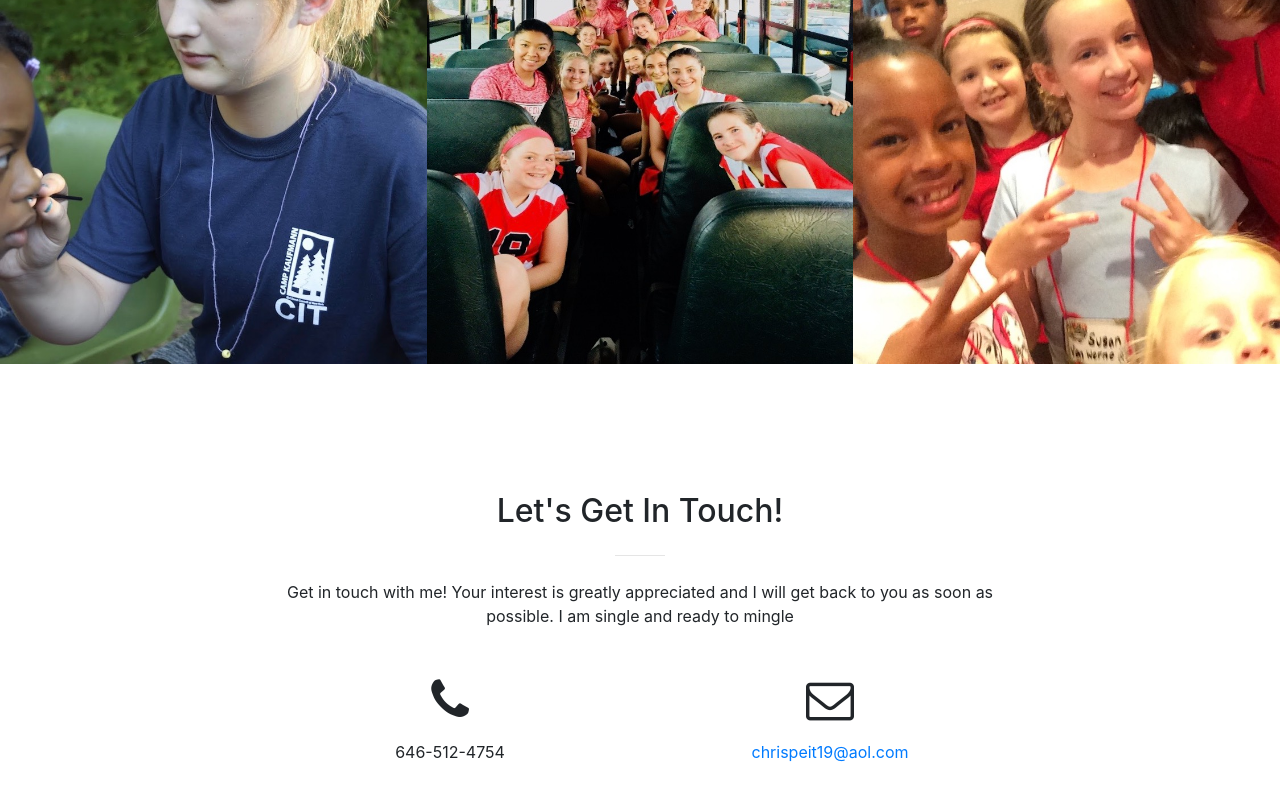
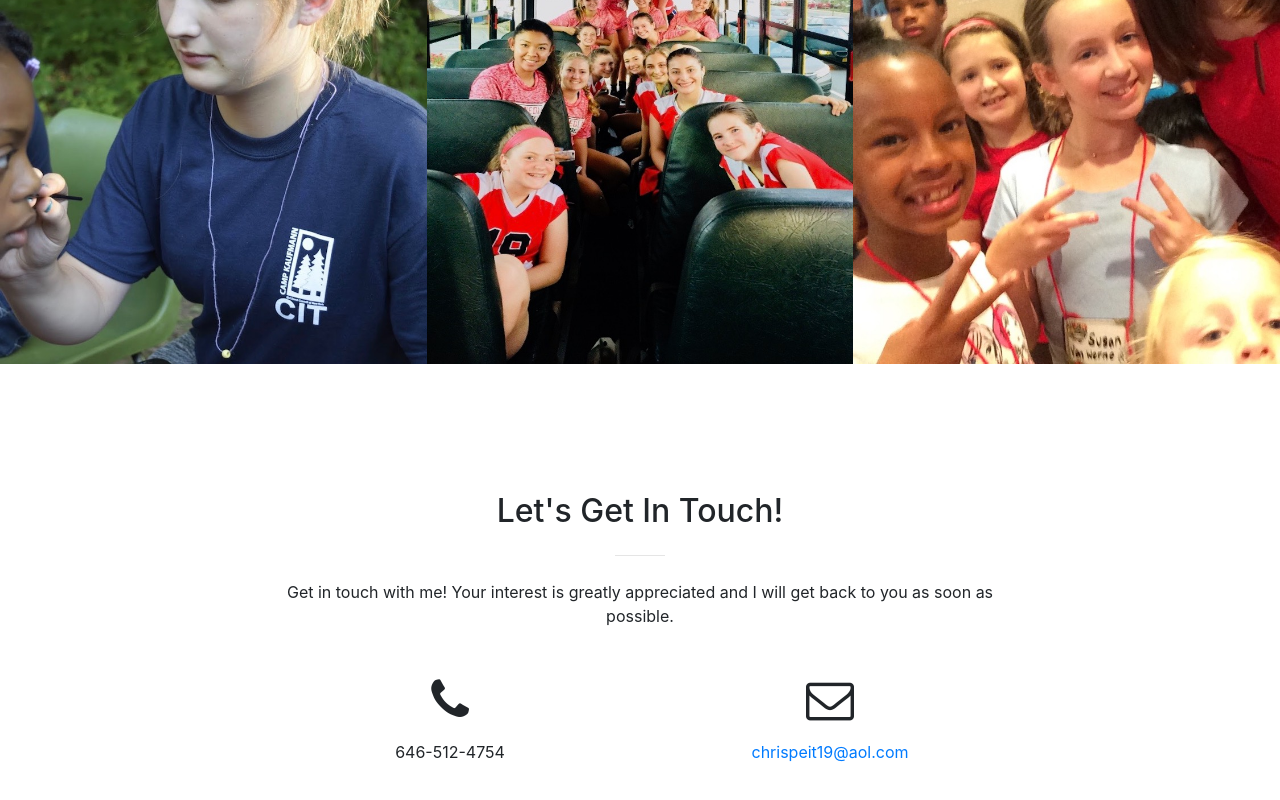
Before and after one commit to cpeitler19/cpeitler19.github.io, a website with bundled scripts: page index.html in a window 1280 px wide. Shown: the part 3989-4789 px from the top of the page. Built offline with nearby package versions, Linux system fonts and the light colour scheme.

Commit message:
fixed text

```diff
--- a/index.html
+++ b/index.html
@@ -263,7 +263,7 @@
           <div class="col-lg-8 mx-auto text-center">
             <h2 class="section-heading">Let's Get In Touch!</h2>
             <hr class="my-4">
-            <p class="mb-5">Get in touch with me! Your interest is greatly appreciated and I will get back to you as soon as possible. I am single and ready to mingle</p>
+            <p class="mb-5">Get in touch with me! Your interest is greatly appreciated and I will get back to you as soon as possible.</p>
           </div>
         </div>
         <div class="row">
```
